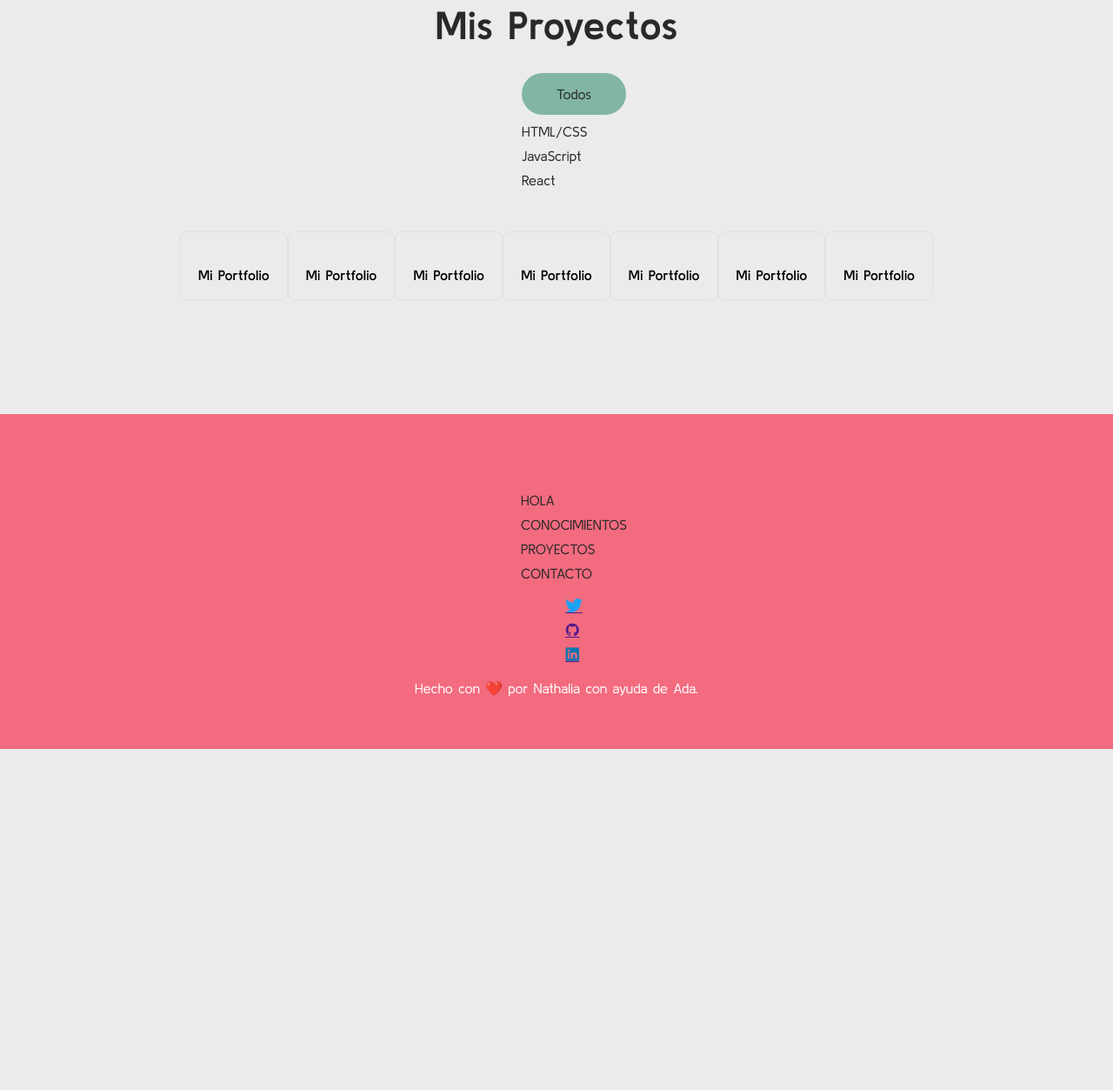
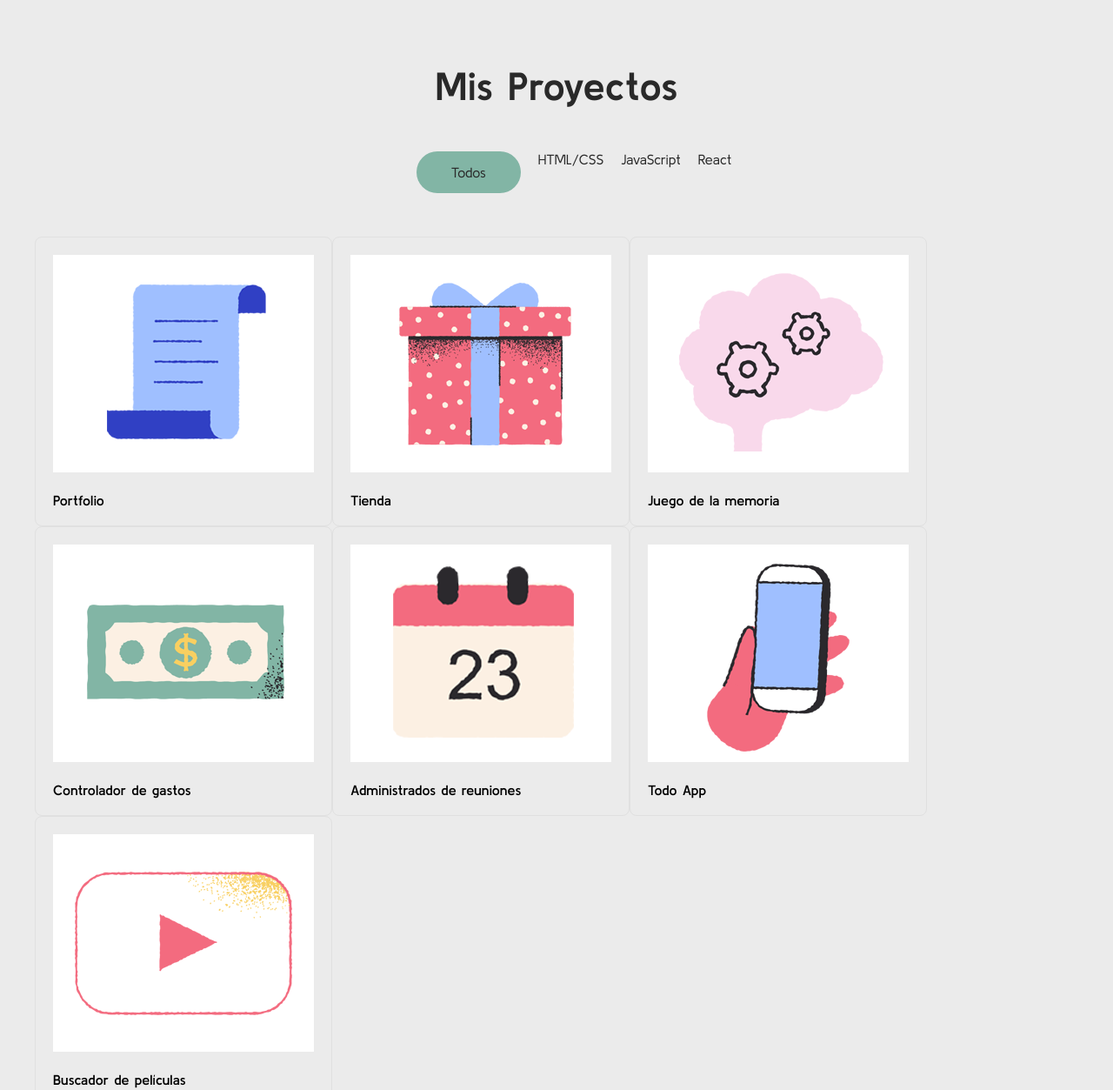
Before and after one commit to nathavic/ProyectoAda-Portfolio, a plain HTML site: page index.html in a window 1280 px wide. Shown: the part 2531-3784 px from the top of the page at 87% size. Before the commit the page ends 3392 px from the top, so only its background shows below. Drawn offline with nearby package versions, Linux system fonts and the light colour scheme; files whose address does not match are found by name.

Commit message:
proyecto ada fase 2

```diff
--- a/index.html
+++ b/index.html
@@ -93,8 +93,8 @@
         <div class="init-projects" id="projects">
             <h2 class="h2-projects">Mis Proyectos</h2>
 
-            <div class="nav-projects">
-                <ul>
+            <div class="grid-projects">
+                <ul class="nav-projects">
                     <li class="button menu-projects">Todos</li>
                     <li class="menu-projects">HTML/CSS</li>
                     <li class="menu-projects">JavaScript</li>
@@ -104,26 +104,33 @@
 
             <div class="regras-projects">
                 <div class="info-projects">
-                    <p class="title-projects">Mi Portfolio</p>
+                    <img src="image/img-portfolio.png">
+                    <p class="title-projects">Portfolio</p>
                 </div>
 
                 <div class="info-projects">
-                    <p class="title-projects">Mi Portfolio</p>
+                    <img src="image/img-tienda.png">
+                    <p class="title-projects">Tienda</p>
                 </div>
                 <div class="info-projects">
-                    <p class="title-projects">Mi Portfolio</p>
+                    <img src="image/img-juego.png">
+                    <p class="title-projects">Juego de la memoria</p>
                 </div>
                 <div class="info-projects">
-                    <p class="title-projects">Mi Portfolio</p>
+                    <img src="image/img-gastos.png">
+                    <p class="title-projects">Controlador de gastos</p>
                 </div>
                 <div class="info-projects">
-                    <p class="title-projects">Mi Portfolio</p>
+                    <img src="image/img-reu.png">
+                    <p class="title-projects">Administrados de reuniones</p>
                 </div>
                 <div class="info-projects">
-                    <p class="title-projects">Mi Portfolio</p>
+                    <img src="image/img-app.png">
+                    <p class="title-projects">Todo App</p>
                 </div>
                 <div class="info-projects">
-                    <p class="title-projects">Mi Portfolio</p>
+                    <img src="image/img-peli.png">
+                    <p class="title-projects">Buscador de películas</p>
                 </div>
 
             </div>
--- a/style.css
+++ b/style.css
@@ -131,6 +131,7 @@ a.link-nav1:hover {
     flex-direction: column;
     justify-content: center;
     align-items: center;
+    width: 730px;
 }
 
 .h2-skills {
@@ -208,15 +209,12 @@ a.link-nav1:hover {
 /*  Section4 - Mis proyectos... */
 
 .info-proyectos {
-    display: flex;
-    justify-content: center;
     padding: 110px 40px 130px;
 }
 
 .init-projects {
     display: flex;
     flex-direction: column;
-    justify-content: center;
     align-items: center;
 }
 
@@ -224,15 +222,22 @@ a.link-nav1:hover {
     color: #292929;
     font-size: 45px;
     font-weight: 900;
+    padding: 40px;
+}
+
+.grid-projects {
+    display: flex;
+    justify-content: center;
 }
 
 .nav-projects {
     display: flex;
-    justify-content: center;
-    margin-top: 20px;
+    justify-content: flex-end;
 }
 
 .ul-projects {
+    display: flex;
+    justify-content: space-between;
     line-height: 2.5;
 }
 
```
Also changed, not shown: image/hola-img.png, image/img-app.png (added), image/img-gastos.png (added), image/img-juego.png (added), image/img-peli.png (added), image/img-portfolio.png (added), image/img-reu.png (added), image/img-tienda.png (added), image/quote-img-l.png (added), image/quote-img-r.png (added).
